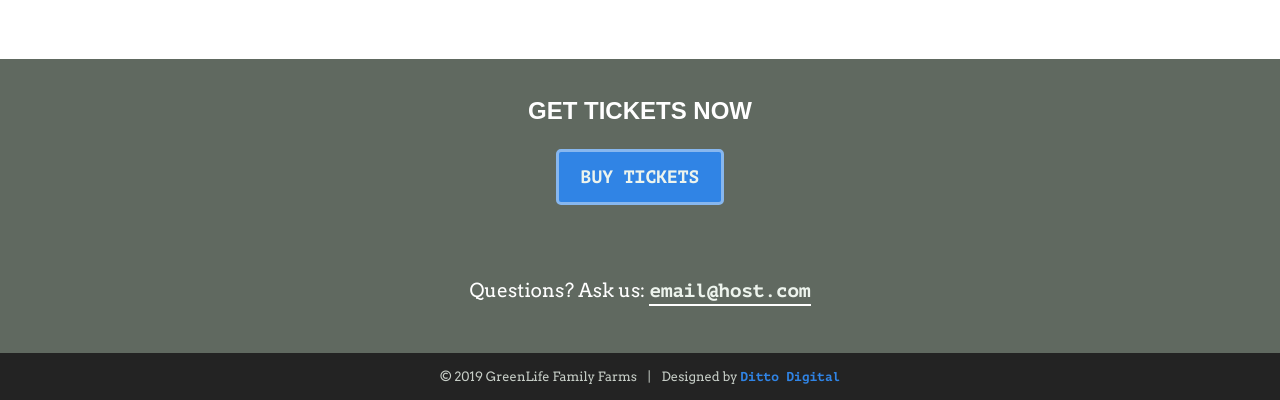
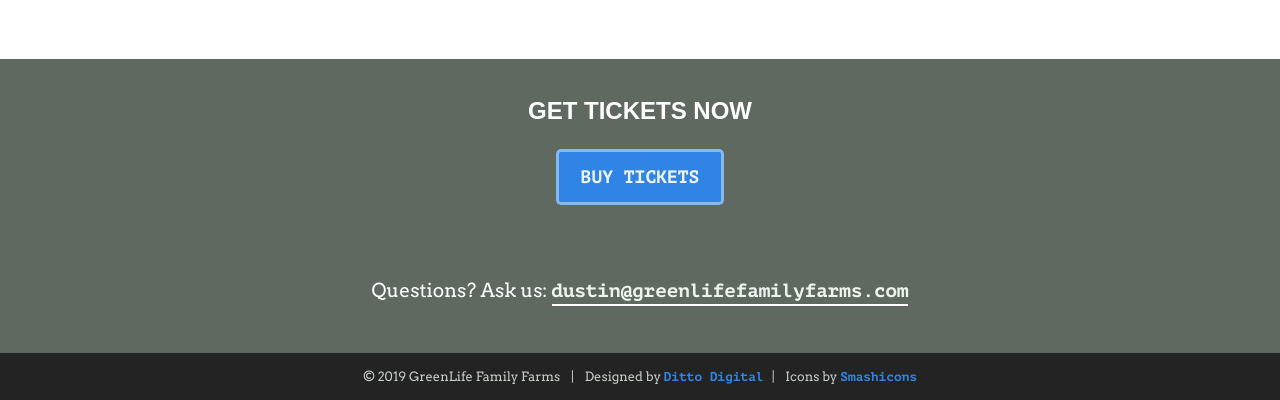
Before and after one commit to matthew-ia/greenlife, a website: page pub/index.html in a window 1280 px wide. Shown: the part 5053-5453 px from the top of the page. Drawn offline with Linux system fonts and the light colour scheme; a web font is replaced by a local one.

Commit message:
Fixed a few minor things
- Favicon
- Contact email
- Icon attribution

```diff
--- a/pub/index.html
+++ b/pub/index.html
@@ -139,12 +139,13 @@
       <div class="main-footer">
         <h3>Get Tickets Now</h3>
         <a class='primary-button' target="_blank" href="https://www.eventbrite.com/e/grand-opening-at-greenlife-family-farms-tickets-58610480525">Buy Tickets</a>
-        <p id="contact-link">Questions? Ask us: <a href="mailto:EMAILADDRESS">email@host.com</a></p>
+        <p id="contact-link">Questions? Ask us: <a href="mailto:dustin@greenlifefamilyfarms.com">dustin@greenlifefamilyfarms.com</a></p>
       </div>
       <div class="secondary-footer">
         <p id="copyright-credits">&copy; 2019 GreenLife Family Farms <span>|</span>
-          Designed by <a href="" id="ditto-link">Ditto Digital</a></p>
-
+          Designed by <a href="" id="ditto-link">Ditto Digital</a><span>|</span>
+          Icons by <a href="https://www.flaticon.com/authors/smashicons" title="Smashicons">Smashicons</a>
+        </p>
       </div>
 
     </footer>
```
Also changed, not shown: favicon.ico.
